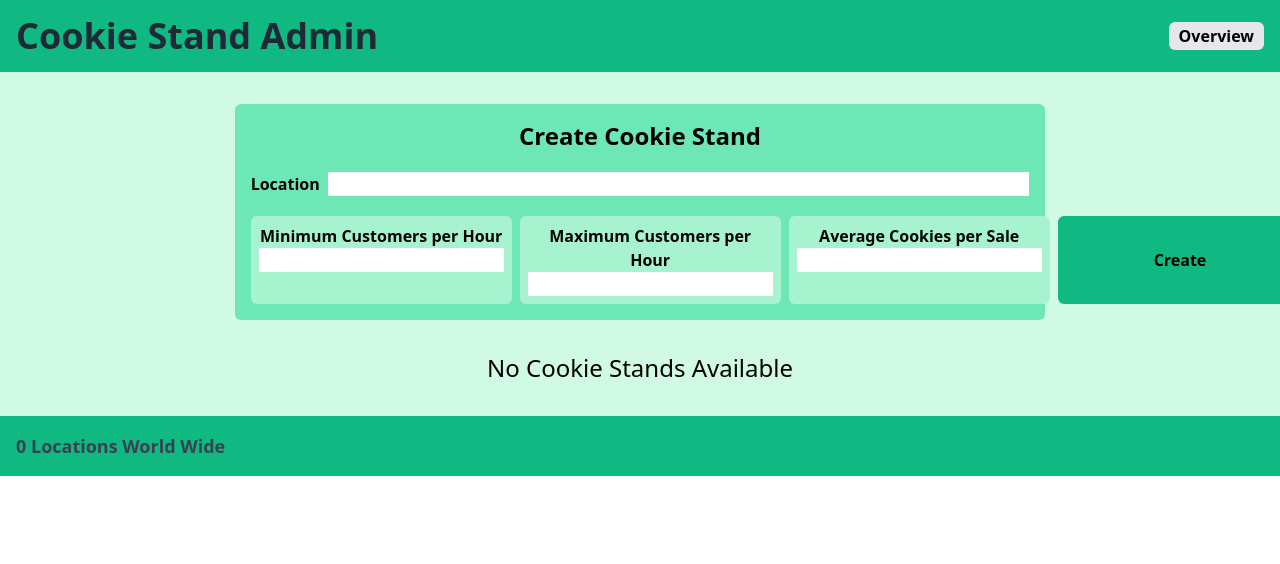
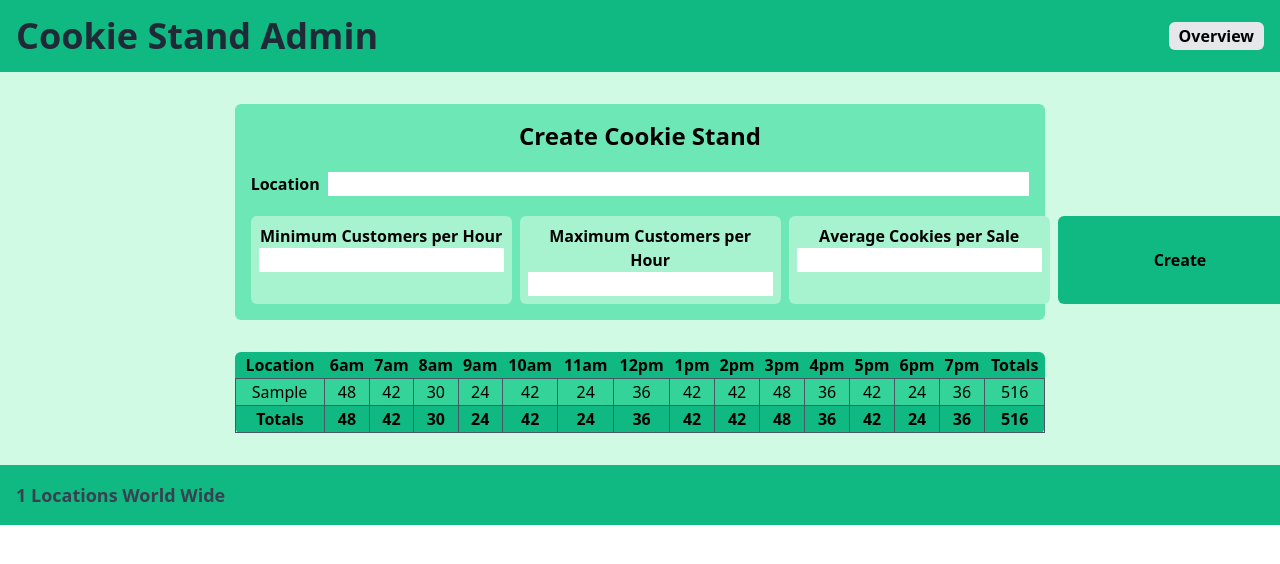
Before and after one commit to dLeigh01/cookie-stand-admin, a Next.js app: page / in a window 1280 px wide. Both pictures are taken after typing "Sample", "Sample", "Sample", "Sample" into the empty fields and a click on the button "Create". Shown: the top 564 px of the page. Built offline with nearby package versions, Linux system fonts and the light colour scheme.

Commit message:
Completed ReportTable

```diff
--- a/components/Footer.js
+++ b/components/Footer.js
@@ -1,7 +1,7 @@
-export default function Footer() {
+export default function Footer(props) {
     return (
         <footer className='bg-emerald-500 text-lg text-gray-700 p-4 font-semibold'>
-            <p>0 Locations World Wide</p>
+            <p>{props.stands} Locations World Wide</p>
         </footer>
     );
 }
--- a/components/ReportTable.js
+++ b/components/ReportTable.js
@@ -1,3 +1,35 @@
-export default function ReportTable() {
-    return <p className="text-2xl">No Cookie Stands Available</p>
+export default function ReportTable({stands}) {
+    const hours = ['6am', '7am', '8am', '9am', '10am', '11am', '12pm', '1pm', '2pm', '3pm', '4pm', '5pm', '6pm', '7pm'];
+
+    if (stands.length === 0) {
+        return <h2 className="text-2xl">No Cookie Stands Available</h2>
+    } else {
+        return (
+            <table className='w-2/3 bg-emerald-500 rounded-md'>
+                <thead>
+                    <tr>
+                        <th>Location</th>
+                        {hours.map(hour => <th>{hour}</th>)}
+                        <th>Totals</th>
+                    </tr>
+                </thead>
+                <tbody className='border border-gray-600'>
+                    {stands.map(stand => (
+                        <tr key={stand.id} className='even:bg-emerald-300 odd:bg-emerald-400 '>
+                            <td className='pl-4 border border-gray-600'>{stand.location}</td>
+                            {stand.hourlySales.map(sales => <td className='text-center border border-gray-600'>{sales}</td>)}
+                            <td className='text-center border border-gray-600'>516</td>
+                        </tr>
+                    ))}
+                </tbody>
+                <tfoot className='border border-gray-600'>
+                    <tr className='font-bold text-center border border-gray-600'>
+                        <td>Totals</td>
+                        {stands[0].hourlySales.map(sales => <td className='border border-gray-600'>{sales * stands.length}</td>)}
+                        <td>{516 * stands.length}</td>
+                    </tr>
+                </tfoot>
+            </table>
+        )
+    }
 }
--- a/pages/index.js
+++ b/pages/index.js
@@ -6,16 +6,21 @@ import ReportTable from '../components/ReportTable';
 import { useState } from 'react';
 
 export default function Home() {
-    const [str, setStr] = useState('{}');
+    const [stands, setStands] = useState('');
 
-    function createCookieStandHandler(event) {
+    function createStandHandler(event) {
         event.preventDefault();
-        stringifyContent(event.target.location.value, parseInt(event.target.min.value), parseInt(event.target.max.value), parseInt(event.target.avg.value));
+        const standObj = {
+            id: stands.length + 1,
+            location: event.target.location.value,
+            minCustomers: parseInt(event.target.min.value),
+            maxCustomers: parseInt(event.target.max.value),
+            avgCookies: parseInt(event.target.avg.value),
+            hourlySales: [48, 42, 30, 24, 42, 24, 36, 42, 42, 48, 36, 42, 24, 36]
+        };
+
+        setStands([...stands, standObj]);
         event.target.reset();
-    }
-
-    function stringifyContent(location, min, max, avg){
-        setStr(JSON.stringify({location, min, max, avg}))
     }
 
     return (
@@ -24,17 +29,11 @@ export default function Home() {
                 <title>Cookie Stand Admin</title>
             </Head>
             <Header />
-            <Main onSubmit={createCookieStandHandler} stringified = {str} />
-            <Footer />
+            <main className='bg-emerald-100 p-8 flex flex-col items-center space-y-8'>
+                <CreateForm onSubmit={createStandHandler}/>
+                <ReportTable stands={stands} />
+            </main>
+            <Footer stands={stands.length}/>
         </div>
     );
 }
-
-function Main(props) {
-    return (
-        <main className='bg-emerald-100 p-8 flex flex-col items-center space-y-8'>
-            <CreateForm onSubmit={props.onSubmit}/>
-            <ReportTable />
-        </main>
-    );
-}
```
